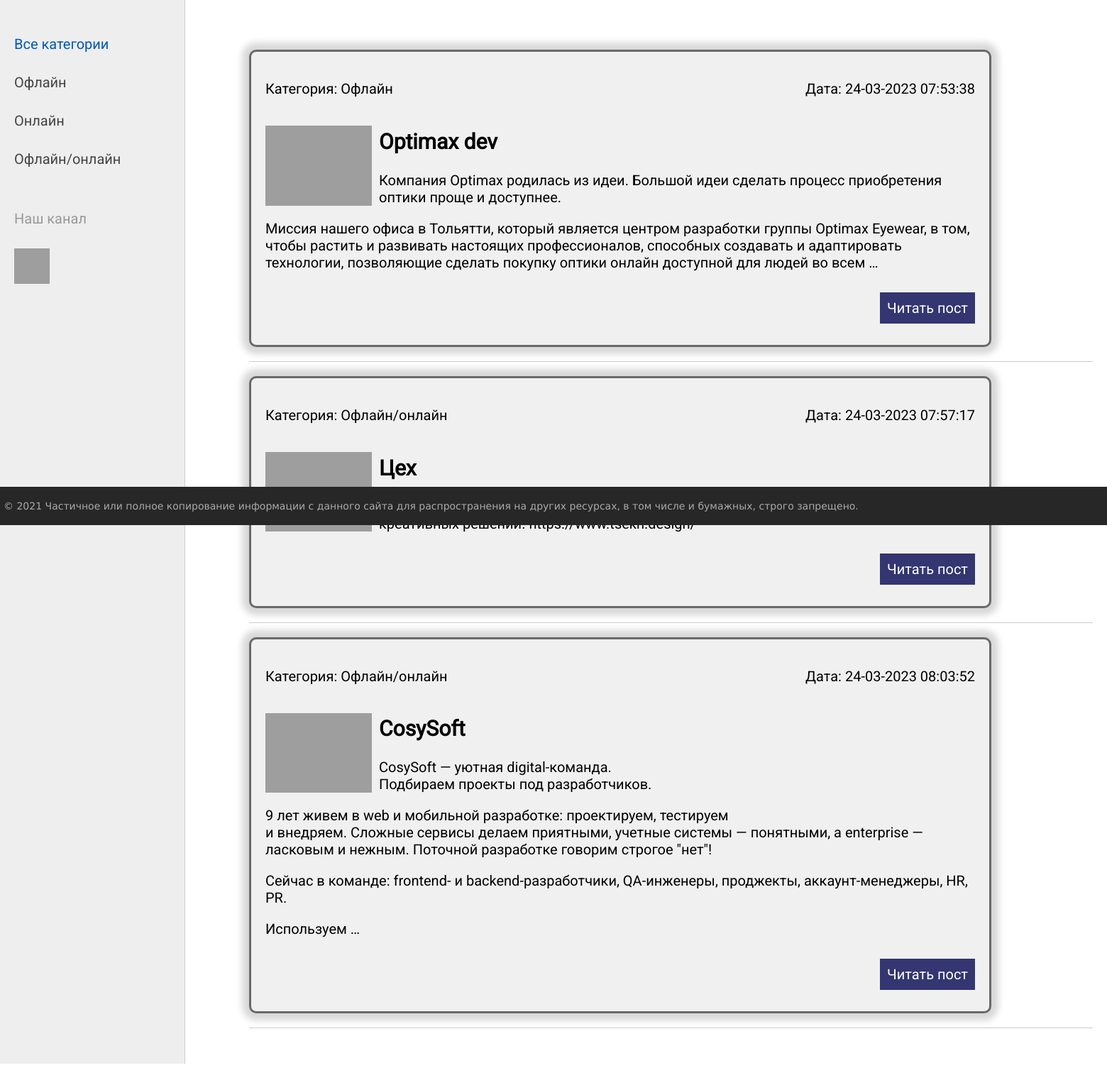
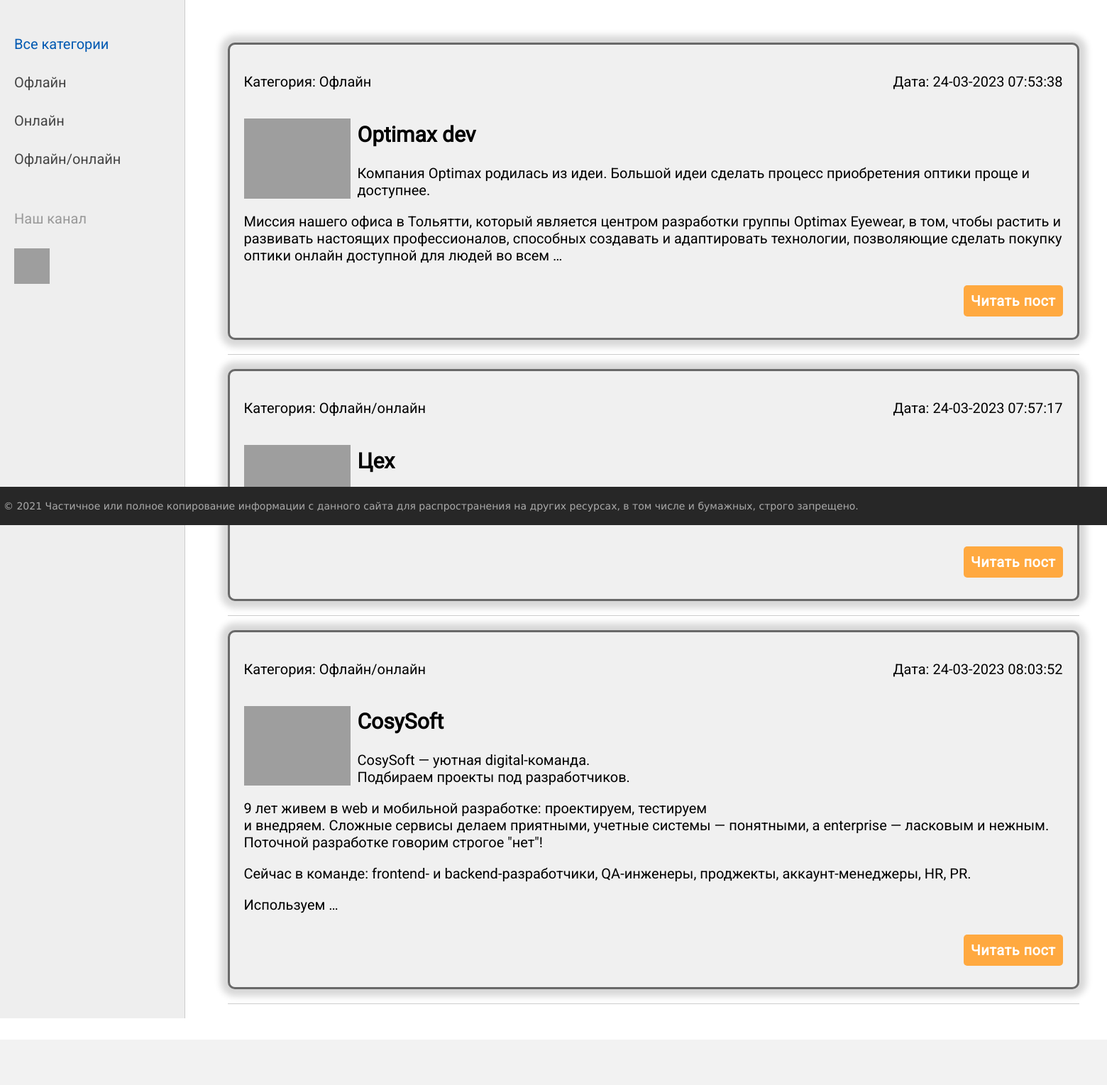
Before and after one commit to masterchuAMS/meetup_site, a Django app: page / in a window 1560 px wide. Shown: the part 60-1589 px from the top of the page at 71% size. After the commit the page ends 1525 px from the top, so only its background shows below. Run offline with Django 4.2, Linux system fonts and the light colour scheme; data comes from the database, SQL or seed files in the repository; grey boxes are pictures that could not be loaded.

Commit message:
new design of main page

```diff
--- a/meetup_site/meetups/static/mysite/css/styles.css
+++ b/meetup_site/meetups/static/mysite/css/styles.css
@@ -16,7 +16,7 @@
 	font-family: 'Roboto', sans-serif;
 }
 .page_card{
-	width: 1000px;
+	max-width: 1200px;
 	border: 3px solid #696969;
 	border-radius: 10px;
 	padding: 20px;
@@ -62,11 +62,18 @@
 p.link-read-post a {
 	padding: 10px;
 	min-width: 100px;
-	background: #333671;
+	background: #ffa940;
 	color: #fff;
 	text-decoration: none;
+	transition: linear .2s;
+	font-weight: bold;
+	letter-spacing: 0.5px;
+	border-radius: 5px;
 }
-
+p.link-read-post a:hover{
+	background-color: #ff8c00;
+	transition: linear 0.2s;
+}
 div.article-panel {
     background: #ffffff;
     padding: 5px 10px 5px 10px;
@@ -90,6 +97,8 @@
 }
 ul.list-articles li {
 	border-bottom: 1px solid #ccc;
+	width: 1200px;
+	margin: 0 auto;
 }
 
 .table-page {
@@ -288,10 +297,8 @@
 ul.content-table li a:hover {color: #F0711C;}
 
 .content-text {
-	margin: 30px 0 30px 50px;
 	color: #000;
 	font-size: 20px;
-	font-family: Montserrat;
 }
 .content-text h1 {font-size: 32px;}
 
--- a/meetup_site/meetups/templates/mysite/index.html
+++ b/meetup_site/meetups/templates/mysite/index.html
@@ -19,7 +19,7 @@
 		{{p.content|linebreaks|truncatewords:50}}
 		{% endautoescape %}
 				<div class="clear"></div>
-				<p class="link-read-post"><a href="{{p.get_absolute_url }}">Читать пост</a></p>
+				<p class="link-read-post"><a class="read-button" href="{{p.get_absolute_url }}">Читать пост</a></p>
 				</li>
 		{% endfor %}
 	</ul>
```
